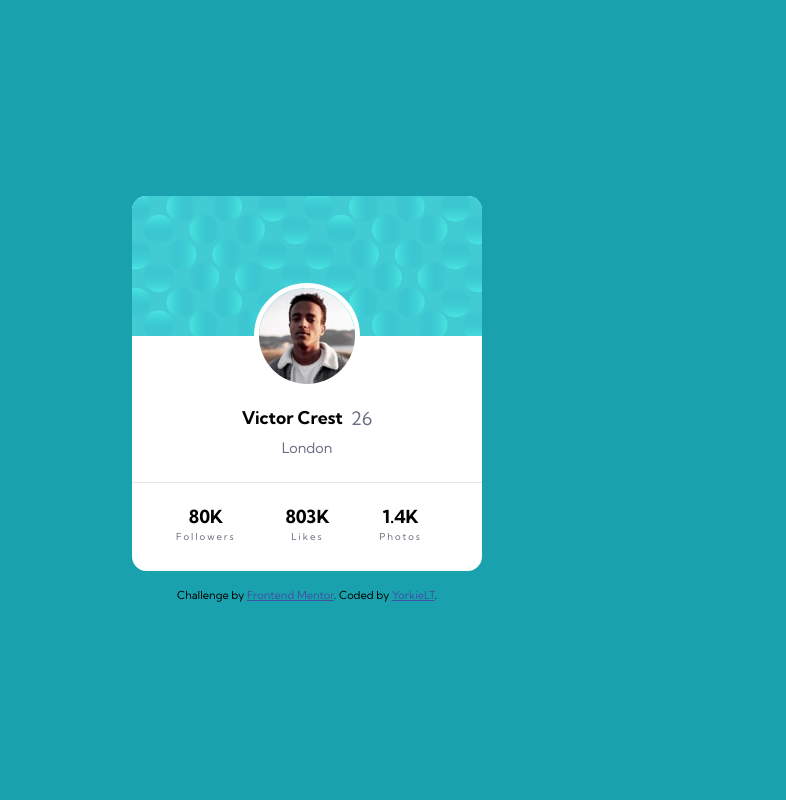
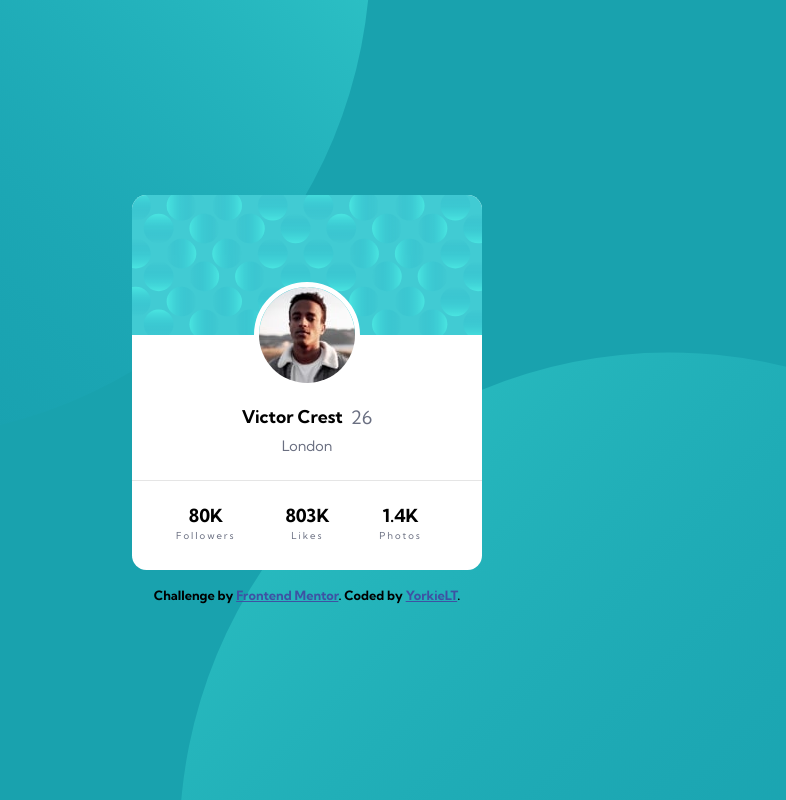
Before and after one commit to TanDevv/Profile-card-component, a plain HTML site: page index.html in a window 1280 px wide. Shown: the whole page, without its empty margins (333-1119 px from the left). Drawn offline with Linux system fonts and the light colour scheme.

Commit message:
Style background-pattern

```diff
--- a/stylesheet.css
+++ b/stylesheet.css
@@ -67,6 +67,9 @@
   }
 
   body {
+    background: url(../images/bg-pattern-top.svg), url(../images/bg-pattern-bottom.svg);
+    background-position: right 45vw bottom 45vh, left 40vw top 44vh;
+    background-repeat: no-repeat, no-repeat;
     background-color: var(--clr-primary-dark-cyan);
 
     font-family: var(--ff-kumbhsans);
@@ -163,7 +166,8 @@
   }
 
 .attribution {
-    font-size: 11px;
+    font-weight: var(--fw-bold-700);
+    font-size: 0.8rem;
     text-align: center;
 }
 
```
